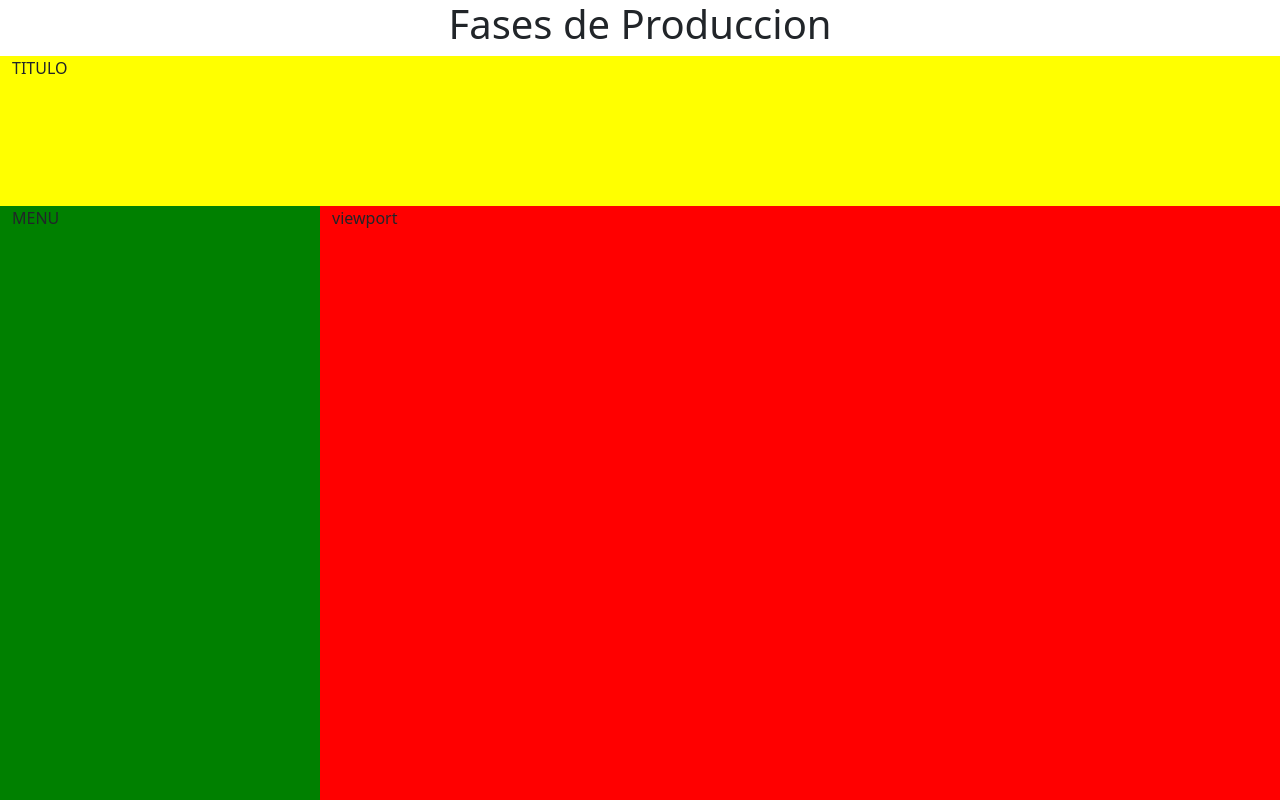
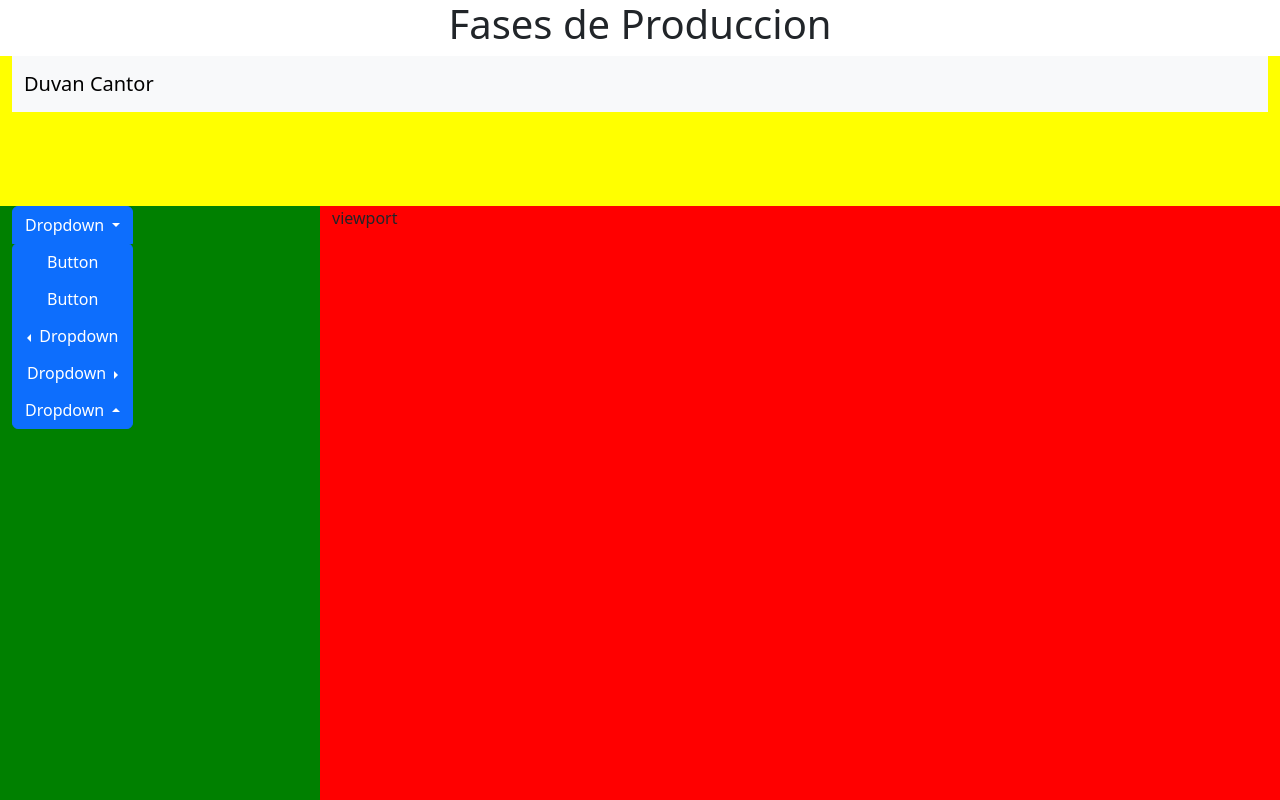
Before and after one commit to d1802200705-lgtm/interface-explicativa, a plain HTML site: page index.html in a window 1280 px wide. Shown: the top 800 px of the page. Drawn offline with nearby package versions, Linux system fonts and the light colour scheme.

Commit message:
subo actualizacion de interface-explicativa

```diff
--- a/index.html
+++ b/index.html
@@ -39,13 +39,57 @@
 
         <div class="row">
             <div class="col-12 col-sm-12 col-md-12 col-lg-12 col-x1-12 col-xx1-12 caja1">
-                TITULO
+                <!-- As a link -->
+<nav class="navbar bg-body-tertiary">
+  <div class="container-fluid">
+    <a class="navbar-brand" href="#">Duvan Cantor</a>
+  </div>
+</nav>
             </div>
         </div>
 
         <div class="row">
             <div class="col-3 col-sm-3 col-md-3 col-lg-3 col-x1-3 col-xx1-3 caja2">
-                MENU
+                <div class="btn-group-vertical" role="group" aria-label="Vertical button group">
+  <div class="btn-group" role="group">
+    <button type="button" class="btn btn-primary dropdown-toggle" data-bs-toggle="dropdown" aria-expanded="false">
+      Dropdown
+    </button>
+    <ul class="dropdown-menu">
+      <li><a class="dropdown-item" href="#">Dropdown link</a></li>
+      <li><a class="dropdown-item" href="#">Dropdown link</a></li>
+    </ul>
+  </div>
+  <button type="button" class="btn btn-primary">Button</button>
+  <button type="button" class="btn btn-primary">Button</button>
+  <div class="btn-group dropstart" role="group">
+    <button type="button" class="btn btn-primary dropdown-toggle" data-bs-toggle="dropdown" aria-expanded="false">
+      Dropdown
+    </button>
+    <ul class="dropdown-menu">
+      <li><a class="dropdown-item" href="#">Dropdown link</a></li>
+      <li><a class="dropdown-item" href="#">Dropdown link</a></li>
+    </ul>
+  </div>
+  <div class="btn-group dropend" role="group">
+    <button type="button" class="btn btn-primary dropdown-toggle" data-bs-toggle="dropdown" aria-expanded="false">
+      Dropdown
+    </button>
+    <ul class="dropdown-menu">
+      <li><a class="dropdown-item" href="#">Dropdown link</a></li>
+      <li><a class="dropdown-item" href="#">Dropdown link</a></li>
+    </ul>
+  </div>
+  <div class="btn-group dropup" role="group">
+    <button type="button" class="btn btn-primary dropdown-toggle" data-bs-toggle="dropdown" aria-expanded="false">
+      Dropdown
+    </button>
+    <ul class="dropdown-menu">
+      <li><a class="dropdown-item" href="#">Dropdown link</a></li>
+      <li><a class="dropdown-item" href="#">Dropdown link</a></li>
+    </ul>
+  </div>
+</div>
             </div>
 
             <div class="col-9 col-sm-9 col-md-9 col-lg-9 col-x1-9 col-xx1-9 caja3">
```
